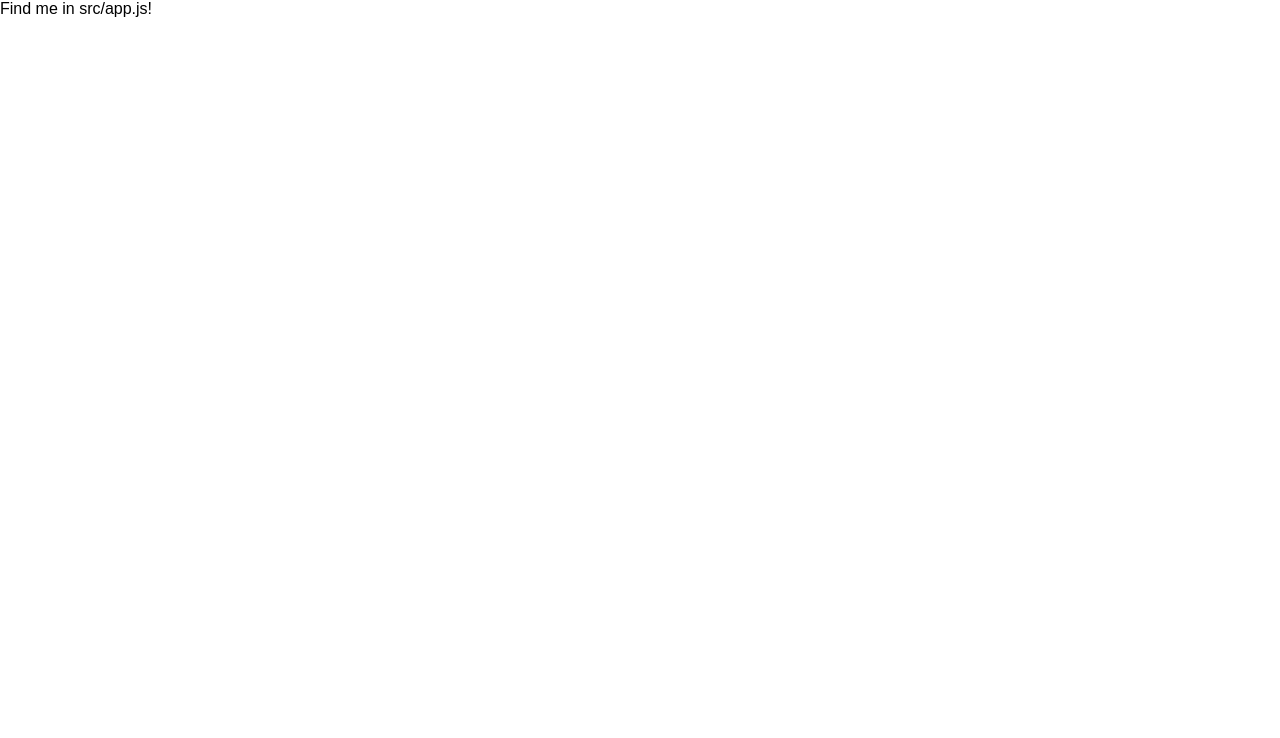
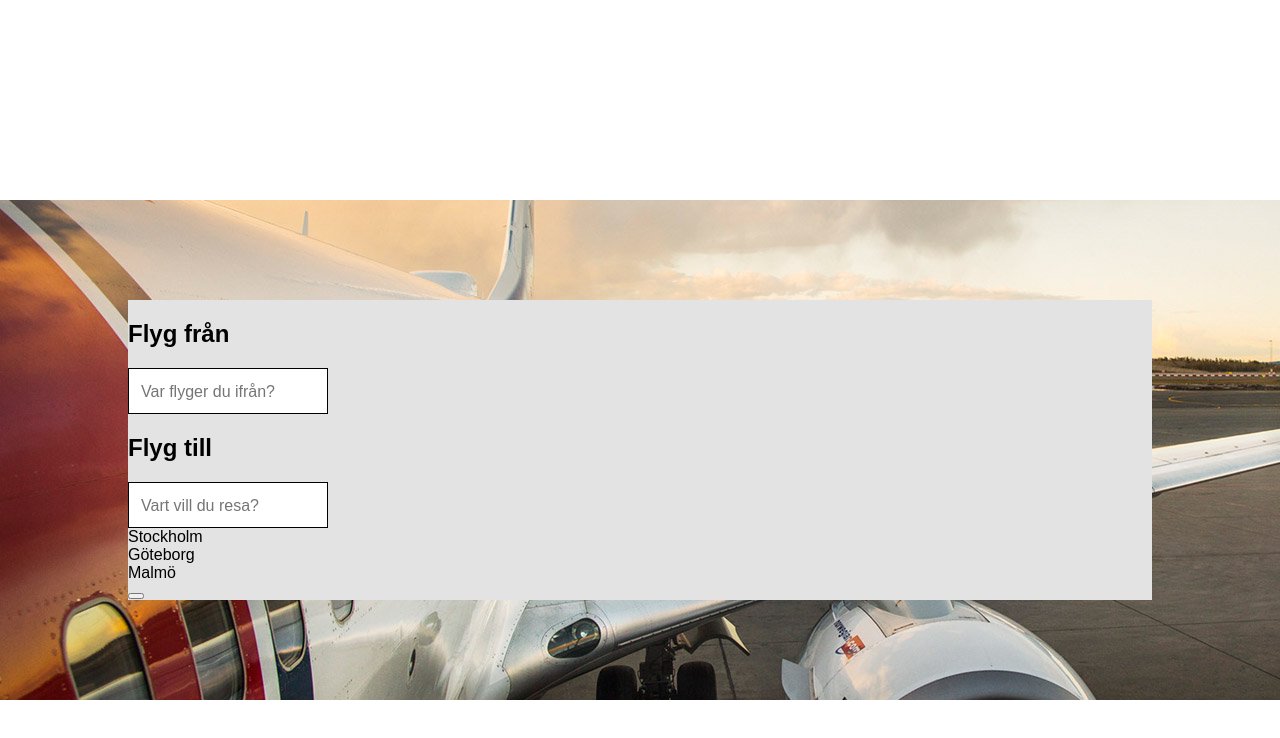
Before and after one commit to CissiWong/sass, a React app in the folder code/: page / in a window 1280 px wide. Built offline with nearby package versions, Linux system fonts and the light colour scheme.

Commit message:
will continue later

```diff
--- a/code/package.json
+++ b/code/package.json
@@ -5,11 +5,15 @@
   "dependencies": {
     "eslint-config-technigo": "^1.5.0",
     "eslint-plugin-jsx-a11y": "^6.0.2",
+    "node-sass-chokidar": "0.0.3",
+    "npm-run-all": "^4.1.2",
     "react": "^16.2.0",
     "react-dom": "^16.2.0",
     "react-scripts": "1.0.16"
   },
   "scripts": {
+    "build-css": "node-sass-chokidar src/ -o src/",
+    "watch-css": "npm run build-css && node-sass-chokidar src/ -o src/ --watch --recursive",
     "start": "react-scripts start",
     "build": "react-scripts build",
     "eject": "react-scripts eject",
--- a/code/public/index.html
+++ b/code/public/index.html
@@ -2,6 +2,7 @@
 <html>
   <head>
     <meta charset="utf-8" />
+    <link href="https://fonts.googleapis.com/css?family=Roboto:300,400,500" rel="stylesheet" />
     <title>Technigo React App</title>
   </head>
   <body>
--- a/code/src/components/app.js
+++ b/code/src/components/app.js
@@ -1,11 +1,12 @@
 import React from "react"
+import HomeView from "./home-view"
 
 class App extends React.Component {
 
   render() {
     return (
       <div>
-        Find me in src/app.js!
+        <HomeView />
       </div>
     )
   }
--- /dev/null
+++ b/code/src/components/home-view/index.js
@@ -0,0 +1,36 @@
+import React from "react"
+import "./style.css"
+import bg from "./front-header.jpg"
+
+export default class HomeView extends React.Component {
+  render() {
+    return (
+      <div>
+        <main
+          className="container"
+          style={{ backgroundImage: `url(${bg})` }} >
+          <form className="form">
+            <label>
+              <h2>Flyg från</h2>
+              <div className="input-container">
+                <input
+                  className="input left"
+                  placeholder="Var flyger du ifrån?" />
+              </div>
+              <h2>Flyg till</h2>
+              <div className="input-container">
+                <input
+                  className="input right"
+                  placeholder="Vart vill du resa?" />
+              </div>
+            </label>
+            <div>Stockholm</div>
+            <div>Göteborg</div>
+            <div>Malmö</div>
+            <button className="nw search-btn" />
+          </form>
+        </main>
+      </div>
+    )
+  }
+}
--- /dev/null
+++ b/code/src/components/home-view/style.scss
@@ -0,0 +1,45 @@
+@mixin text {
+  font-family: 'Roboto', sans-serif;
+  font-size: 12px;
+}
+
+@mixin search-box {
+  width: 200px;
+  font-size: 16px;
+  padding: 14px 12px 12px;
+  box-sizing: border-box;
+  border: 1px solid black;
+  background-color: #fff;
+}
+
+.container {
+  display: flex;
+  align-content: center;
+  justify-content: center;
+  width: 100%;
+  height: 500px;
+  margin-top: 200px;
+  margin-bottom: 200px;
+}
+
+.form {
+    background-color: #e3e3e3;
+    width: 80%;
+    height: 300px;
+    margin-top: 100px;
+}
+
+label {
+
+}
+
+.input {
+  @include search-box;
+
+
+  .left {
+
+
+  }
+
+}
--- /dev/null
+++ b/code/src/index.scss
@@ -0,0 +1,5 @@
+body {
+  margin: 0;
+  padding: 0;
+  font-family: sans-serif;
+}
```
Also changed, not shown: code/src/components/home-view/front-header.jpg (added), code/src/index.css, 3 other files.
